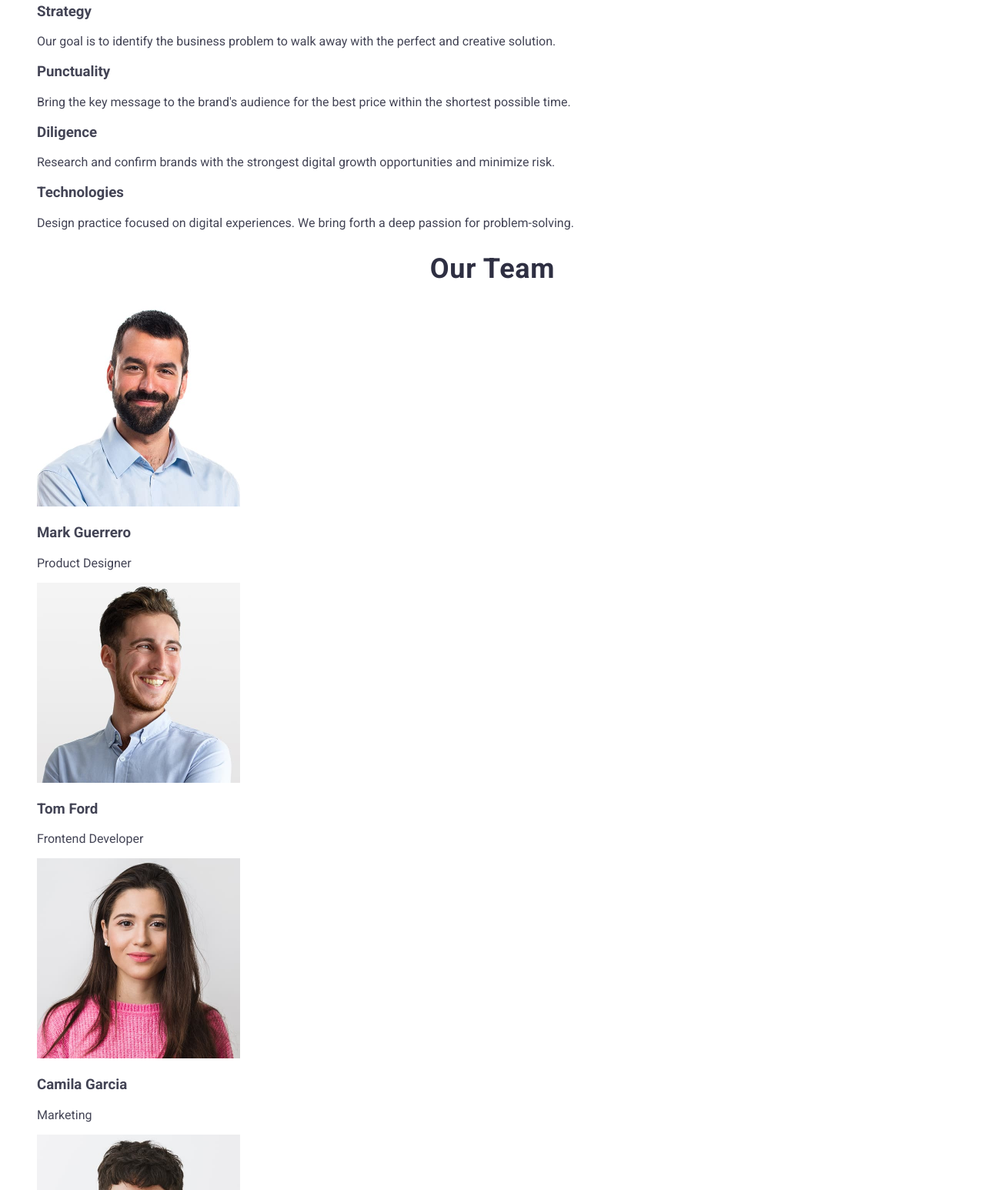
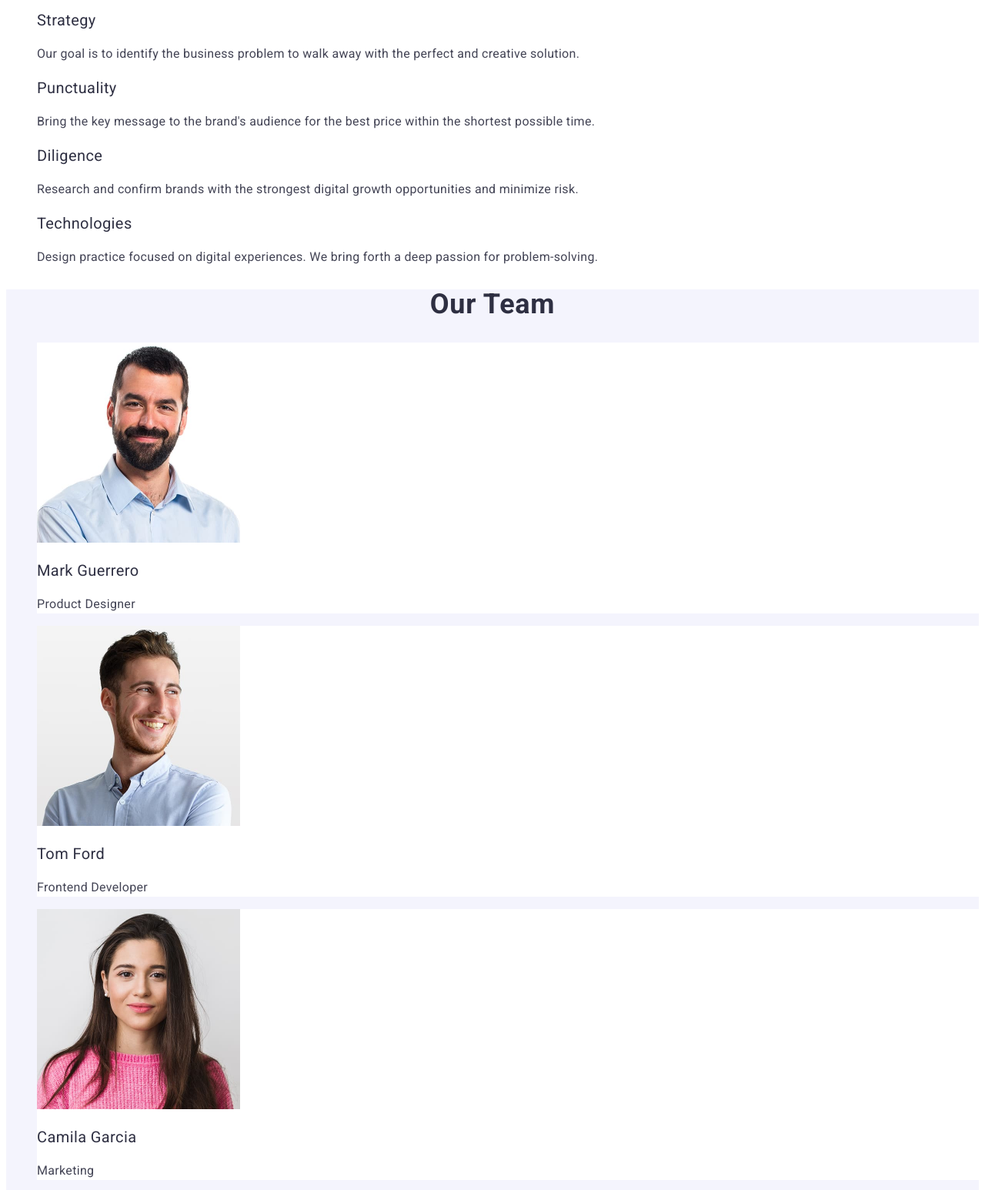
Before and after one commit to Julia-Aleks/goit-markup-hw-02, a plain HTML site: page index.html in a window 1280 px wide. Shown: the part 450-1996 px from the top of the page at 77% size. Drawn offline with Linux system fonts and the light colour scheme.

Commit message:
add markup

```diff
--- a/css/styles.css
+++ b/css/styles.css
@@ -14,7 +14,7 @@ a {
   color: #2e2f42;
   text-decoration: none;
   font-size: 16px;
-  font-weight: 700;
+  font-weight: 500;
   transition: color 0.3s ease;
   line-height: 1.5;
   letter-spacing: 0.02em;
@@ -26,20 +26,59 @@ a {
 .contact-link {
   color: #434455;
   text-decoration: none;
-  font-size: 14px;
+  font-size: 16px;
   transition: color 0.3s ease;
+  line-height: 1.5;
+  letter-spacing: 0.02em;
 }
 .contact-link:hover,
 .contact-link:focus {
-  color: #4d5ae5;
+  color: #404bbf;
+}
+.contact-info {
+  font-style: normal;
 }
 h2 {
   font-weight: 700;
   font-size: 36px;
-  line-height: 1.11111;
+  line-height: 1.11;
   letter-spacing: 0.02em;
   text-align: center;
   color: #2e2f42;
+  text-transform: capitalize;
+}
+.team-section {
+  background-color: #f4f4fd;
+}
+.team-item {
+  background-color: #ffffff;
+}
+.team-list {
+  list-style: none;
+  background-color: #f4f4fd;
+}
+.team-member-name {
+  font-weight: 500;
+  font-size: 20px;
+  line-height: 1.2;
+  letter-spacing: 0.02em;
+  color: #2e2f42;
+}
+h3 {
+  font-family: "Roboto", sans-serif;
+  font-weight: 500;
+  font-size: 20px;
+  line-height: 1.2;
+  letter-spacing: 0.02em;
+  color: #2e2f42;
+}
+.text-descr {
+  font-family: "Roboto", sans-serif;
+  font-weight: 400;
+  font-size: 16px;
+  line-height: 1.5;
+  letter-spacing: 0.02em;
+  color: #434455;
 }
 .portfolio-item {
   font-weight: 500;
@@ -56,6 +95,7 @@ h2 {
   color: #434455;
 }
 .main-title {
+  line-height: 1.07;
   font-weight: 700;
   font-size: 56px;
   line-height: 1.07143;
@@ -65,12 +105,14 @@ h2 {
   background-color: #2e2f42;
 }
 .order-btn {
+  font-family: "Roboto", sans-serif;
   font-weight: 500;
   font-size: 16px;
   line-height: 1.5;
   letter-spacing: 0.04em;
   color: #fff;
   background-color: #4d5ae5;
+  cursor: pointer;
 }
 .order-btn:hover,
 .order-btn:focus {
@@ -83,7 +125,7 @@ h2 {
   font-family: "Raleway", sans-serif;
   font-weight: 700;
   font-size: 18px;
-  line-height: 1.16667;
+  line-height: 1.17;
   letter-spacing: 0.03em;
   text-transform: uppercase;
   color: #4d5ae5;
@@ -92,7 +134,7 @@ h2 {
   font-family: "Raleway", sans-serif;
   font-weight: 700;
   font-size: 18px;
-  line-height: 1.16667;
+  line-height: 1.17;
   letter-spacing: 0.03em;
   text-transform: uppercase;
   color: #4d5ae5;
@@ -101,7 +143,7 @@ h2 {
   font-family: "Raleway", sans-serif;
   font-weight: 700;
   font-size: 18px;
-  line-height: 1.16667;
+  line-height: 1.17;
   letter-spacing: 0.03em;
   text-transform: uppercase;
   color: #f4f4fd;
@@ -110,7 +152,7 @@ h2 {
   font-family: "Raleway", sans-serif;
   font-weight: 700;
   font-size: 18px;
-  line-height: 1.16667;
+  line-height: 1.17;
   letter-spacing: 0.03em;
   text-transform: uppercase;
   color: #2e2f42;
--- a/index.html
+++ b/index.html
@@ -17,7 +17,7 @@
   <body>
     <header>
       <nav>
-        <a class="logo" href="index.html">
+        <a class="logo" href="./index.html">
           Web<span class="logo-studio">Studio</span>
         </a>
         <ul>
@@ -26,7 +26,7 @@
           <li><a class="nav-link" href="#">Contacts</a></li>
         </ul>
       </nav>
-      <address>
+      <address class="contact-info">
         <ul>
           <li>
             <a class="contact-link" href="mailto:info@devstudio.com"
@@ -51,76 +51,76 @@
         <ul>
           <li>
             <h3>Strategy</h3>
-            <p>
+            <p class="text-descr">
               Our goal is to identify the business problem to walk away with the
               perfect and creative solution.
             </p>
           </li>
           <li>
             <h3>Punctuality</h3>
-            <p>
+            <p class="text-descr">
               Bring the key message to the brand's audience for the best price
               within the shortest possible time.
             </p>
           </li>
           <li>
             <h3>Diligence</h3>
-            <p>
+            <p class="text-descr">
               Research and confirm brands with the strongest digital growth
               opportunities and minimize risk.
             </p>
           </li>
           <li>
             <h3>Technologies</h3>
-            <p>
+            <p class="text-descr">
               Design practice focused on digital experiences. We bring forth a
               deep passion for problem-solving.
             </p>
           </li>
         </ul>
       </section>
-      <section>
+      <section class="team-section">
         <h2>Our Team</h2>
-        <ul>
-          <li>
+        <ul class="team-list">
+          <li class="team-item">
             <img
               src="./images/img-3.jpg"
               alt="Mark Guerrero"
               width="264"
               height="260"
             />
-            <h3>Mark Guerrero</h3>
-            <p>Product Designer</p>
+            <h3 class="team-member-name">Mark Guerrero</h3>
+            <p class="text-descr">Product Designer</p>
           </li>
-          <li>
+          <li class="team-item">
             <img
               src="./images/img-2.jpg"
               alt="Tom Ford"
               width="264"
               height="260"
             />
-            <h3>Tom Ford</h3>
-            <p>Frontend Developer</p>
+            <h3 class="team-member-name">Tom Ford</h3>
+            <p class="text-descr">Frontend Developer</p>
           </li>
-          <li>
+          <li class="team-item">
             <img
               src="./images/img-1.jpg"
               alt="Camila Garcia"
               width="264"
               height="260"
             />
-            <h3>Camila Garcia</h3>
-            <p>Marketing</p>
+            <h3 class="team-member-name">Camila Garcia</h3>
+            <p class="text-descr">Marketing</p>
           </li>
-          <li>
+          <li class="team-item">
             <img
               src="./images/img1.jpg"
               alt="Daniel Wilson"
               width="264"
               height="260"
             />
-            <h3>Daniel Wilson</h3>
-            <p>UI Designer</p>
+            <h3 class="team-member-name">Daniel Wilson</h3>
+            <p class="text-descr">UI Designer</p>
           </li>
         </ul>
       </section>
```
